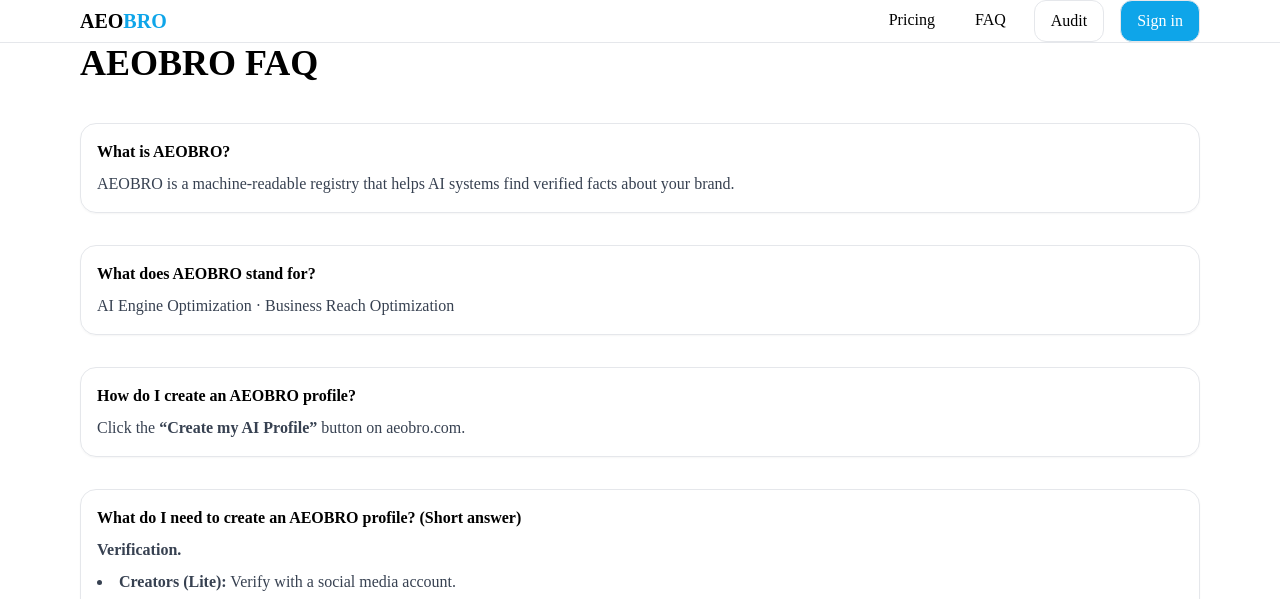
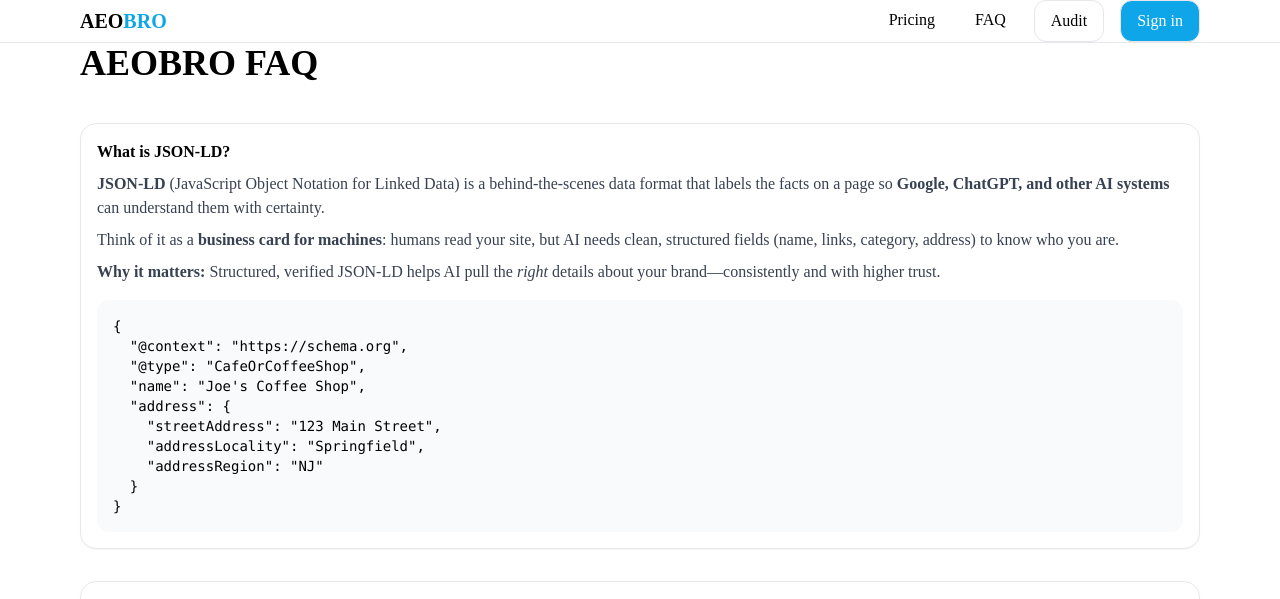
Before and after one commit to NewguyMMM/aeobro, a Next.js app: page /faq in a window 1280 px wide. Shown: the top 599 px of the page. Built offline with nearby package versions, Linux system fonts and the light colour scheme; no server answers.

Commit message:
Update page.tsx

```diff
--- a/app/(marketing)/faq/page.tsx
+++ b/app/(marketing)/faq/page.tsx
@@ -18,6 +18,15 @@
     "@context": "https://schema.org",
     "@type": "FAQPage",
     "mainEntity": [
+      {
+        "@type": "Question",
+        "name": "What is JSON-LD?",
+        "acceptedAnswer": {
+          "@type": "Answer",
+          "text":
+            "JSON-LD (JavaScript Object Notation for Linked Data) is a behind-the-scenes format that labels the facts on a page so Google, ChatGPT, and other AI systems can understand them with certainty. Think of it as a business card for machines: humans read your site, but AI needs clean, structured fields (name, links, category, address) to know who you are. Example (shortened): { \"@context\": \"https://schema.org\", \"@type\": \"CafeOrCoffeeShop\", \"name\": \"Joe's Coffee Shop\", \"address\": { \"streetAddress\": \"123 Main Street\", \"addressLocality\": \"Springfield\", \"addressRegion\": \"NJ\" } }"
+        }
+      },
       {
         "@type": "Question",
         "name": "What is AEOBRO?",
@@ -122,6 +131,40 @@
       </h1>
 
       <div className="space-y-8">
+        {/* NEW: What is JSON-LD? */}
+        <div className="card">
+          <h3 className="font-semibold">What is JSON-LD?</h3>
+          <p className="text-gray-700 mt-2">
+            <strong>JSON-LD</strong> (JavaScript Object Notation for Linked Data) is a behind-the-scenes
+            data format that labels the facts on a page so <strong>Google, ChatGPT, and other AI
+            systems</strong> can understand them with certainty.
+          </p>
+          <p className="text-gray-700 mt-2">
+            Think of it as a <strong>business card for machines</strong>: humans read your site, but AI
+            needs clean, structured fields (name, links, category, address) to know who you are.
+          </p>
+          <p className="text-gray-700 mt-2">
+            <strong>Why it matters:</strong> Structured, verified JSON-LD helps AI pull the{" "}
+            <em>right</em> details about your brand—consistently and with higher trust.
+          </p>
+          <div className="mt-4">
+            <pre className="bg-gray-50 p-4 rounded-xl overflow-auto text-sm">
+              <code>
+{`{
+  "@context": "https://schema.org",
+  "@type": "CafeOrCoffeeShop",
+  "name": "Joe's Coffee Shop",
+  "address": {
+    "streetAddress": "123 Main Street",
+    "addressLocality": "Springfield",
+    "addressRegion": "NJ"
+  }
+}`}
+              </code>
+            </pre>
+          </div>
+        </div>
+
         <div className="card">
           <h3 className="font-semibold">What is AEOBRO?</h3>
           <p className="text-gray-700 mt-2">
```
